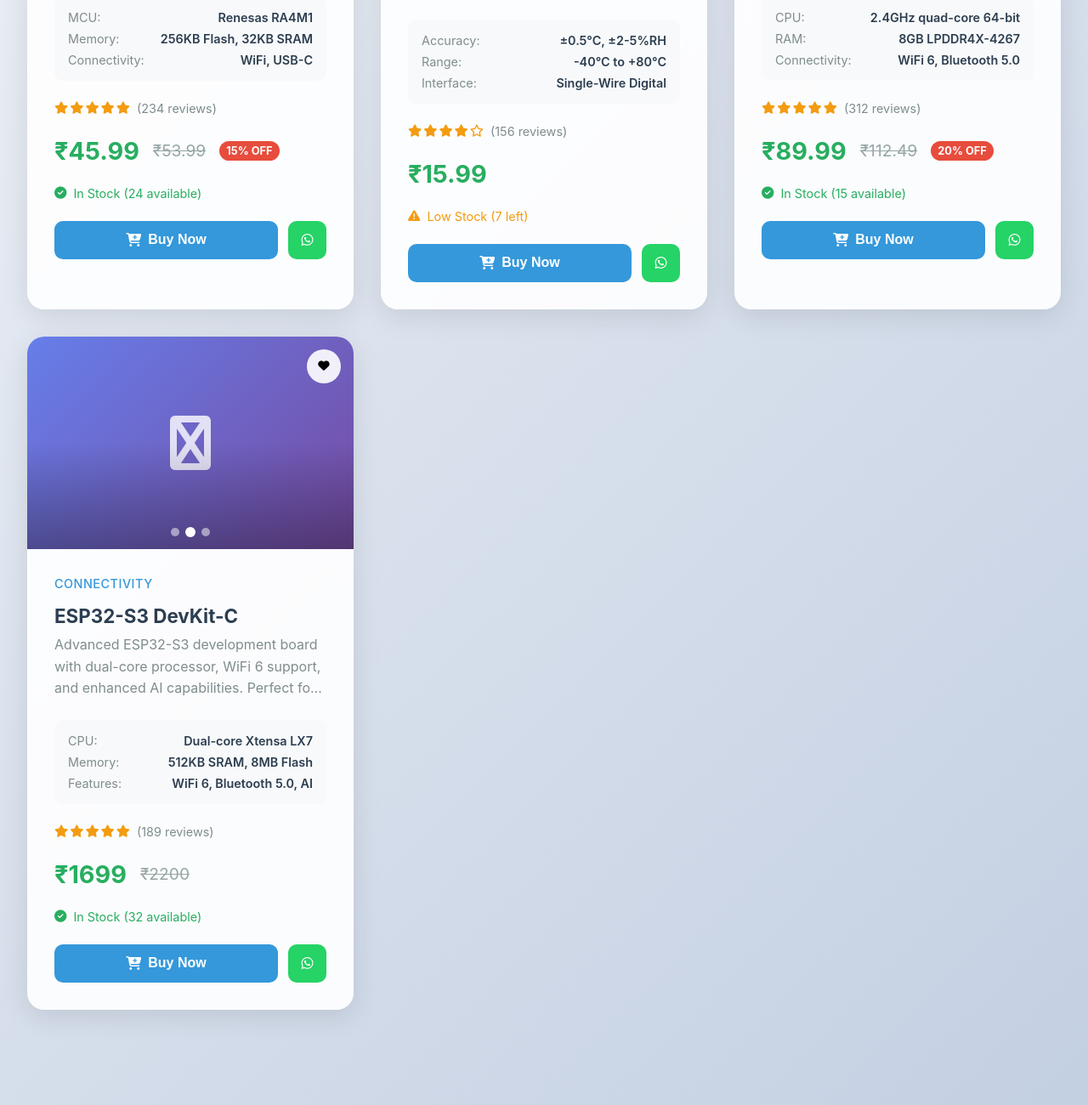
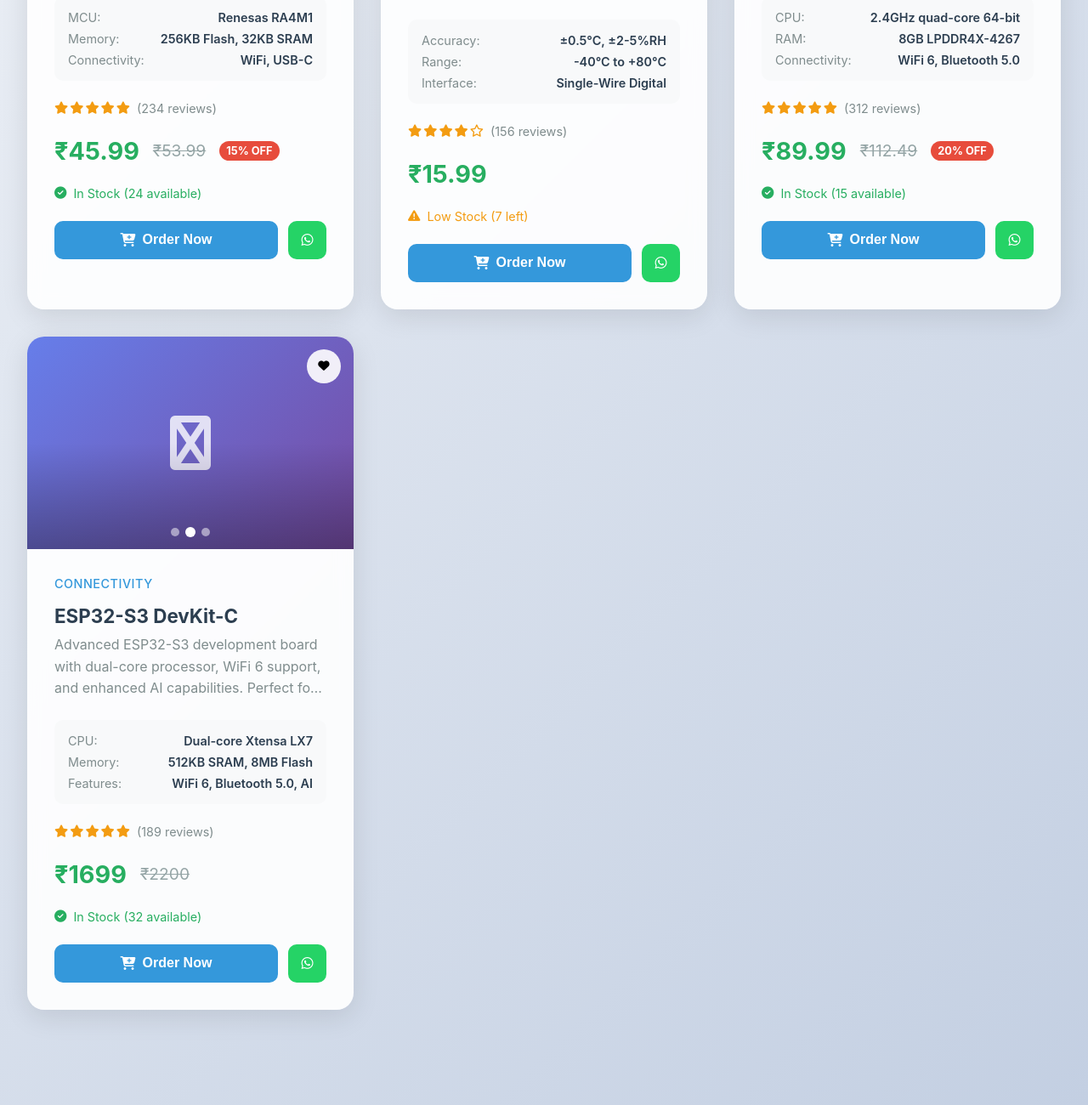
Before and after one commit to rohanhalaj18/expotech, a plain HTML site: page frontend/pages/product.html in a window 1280 px wide. Shown: the part 950-2250 px from the top of the page at 85% size. Drawn offline with Linux system fonts and the light colour scheme.

Commit message:
buy now to order now

```diff
--- a/frontend/pages/product.html
+++ b/frontend/pages/product.html
@@ -168,7 +168,7 @@
                     <div class="product-actions">
                         <button class="btn btn-primary add-to-cart" data-product="Arduino Uno R4 WiFi" data-price="45.99" href="../pages/order.html">
                             <i class="fas fa-cart-plus"></i>
-                            Buy Now
+                            Order Now
                         </button>
                         <a href="https://wa.me/8152021285?text=I'm%20interested%20in%20Arduino%20Uno%20R4%20WiFi"
                             class="btn btn-whatsapp" target="_blank" title="Contact on WhatsApp">
@@ -256,7 +256,7 @@
                     <div class="product-actions">
                         <button class="btn btn-primary add-to-cart" data-product="DHT22 Sensor" data-price="15.99">
                             <i class="fas fa-cart-plus"></i>
-                            Buy Now
+                            Order Now
                         </button>
                         <a href="https://wa.me/8152021285?text=I'm%20interested%20in%20DHT22%20Temperature%20Sensor"
                             class="btn btn-whatsapp" target="_blank" title="Contact on WhatsApp">
@@ -347,7 +347,7 @@
                     <div class="product-actions">
                         <button class="btn btn-primary add-to-cart" data-product="Raspberry Pi 5 8GB" data-price="89.99">
                             <i class="fas fa-cart-plus"></i>
-                            Buy Now
+                            Order Now
                         </button>
                         <a href="https://wa.me/8152021285?text=I'm%20interested%20in%20Raspberry%20Pi%205%208GB"
                             class="btn btn-whatsapp" target="_blank" title="Contact on WhatsApp">
@@ -436,7 +436,7 @@
                     <div class="product-actions">
                         <button class="btn btn-primary add-to-cart" data-product="ESP32-S3 DevKit" data-price="25.99">
                             <i class="fas fa-cart-plus"></i>
-                            Buy Now
+                            Order Now
                         </button>
                         <a href="https://wa.me/8152021285?text=I'm%20interested%20in%20PowerBoost%201000C%20Charger"
                             class="btn btn-whatsapp" target="_blank" title="Contact on WhatsApp">
```
